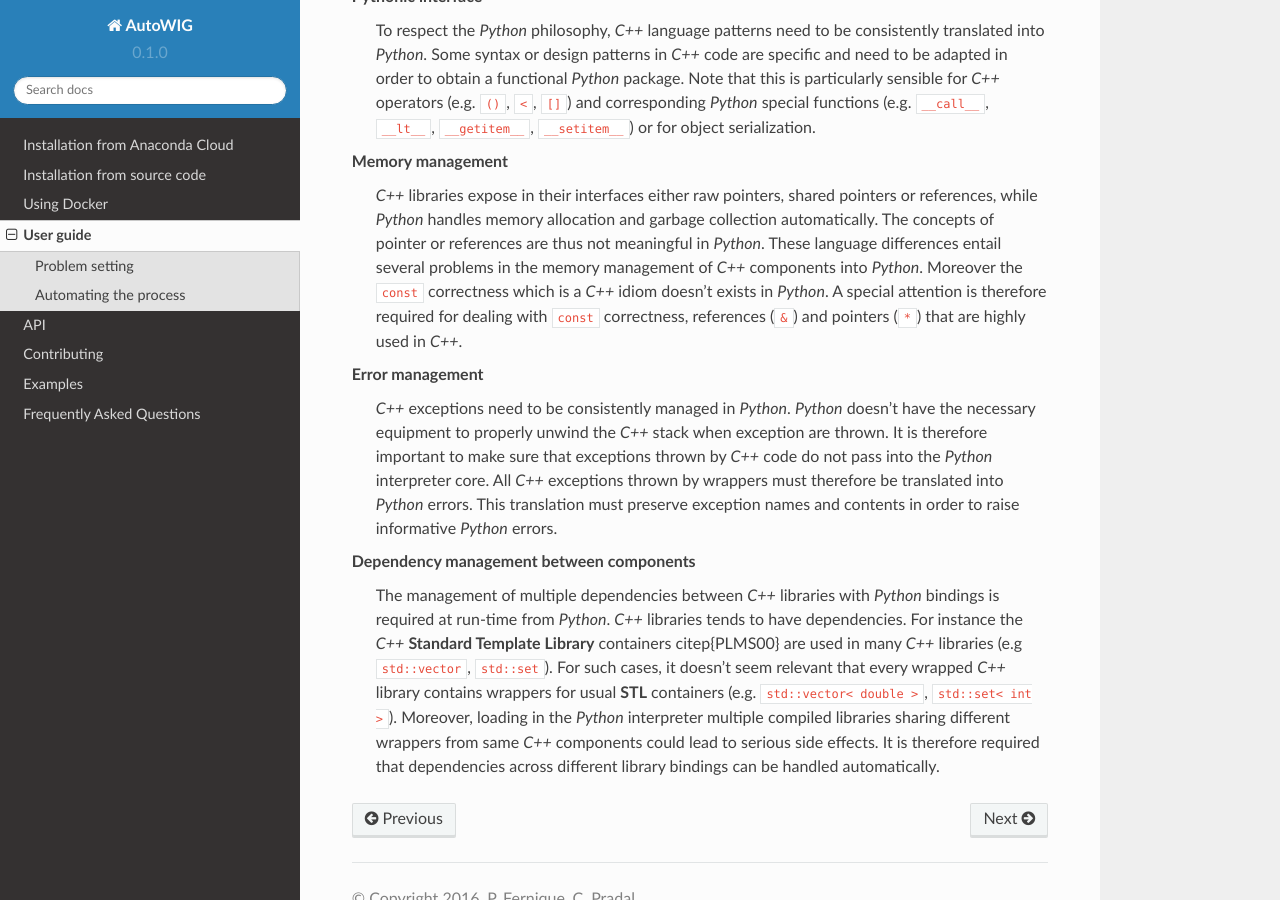
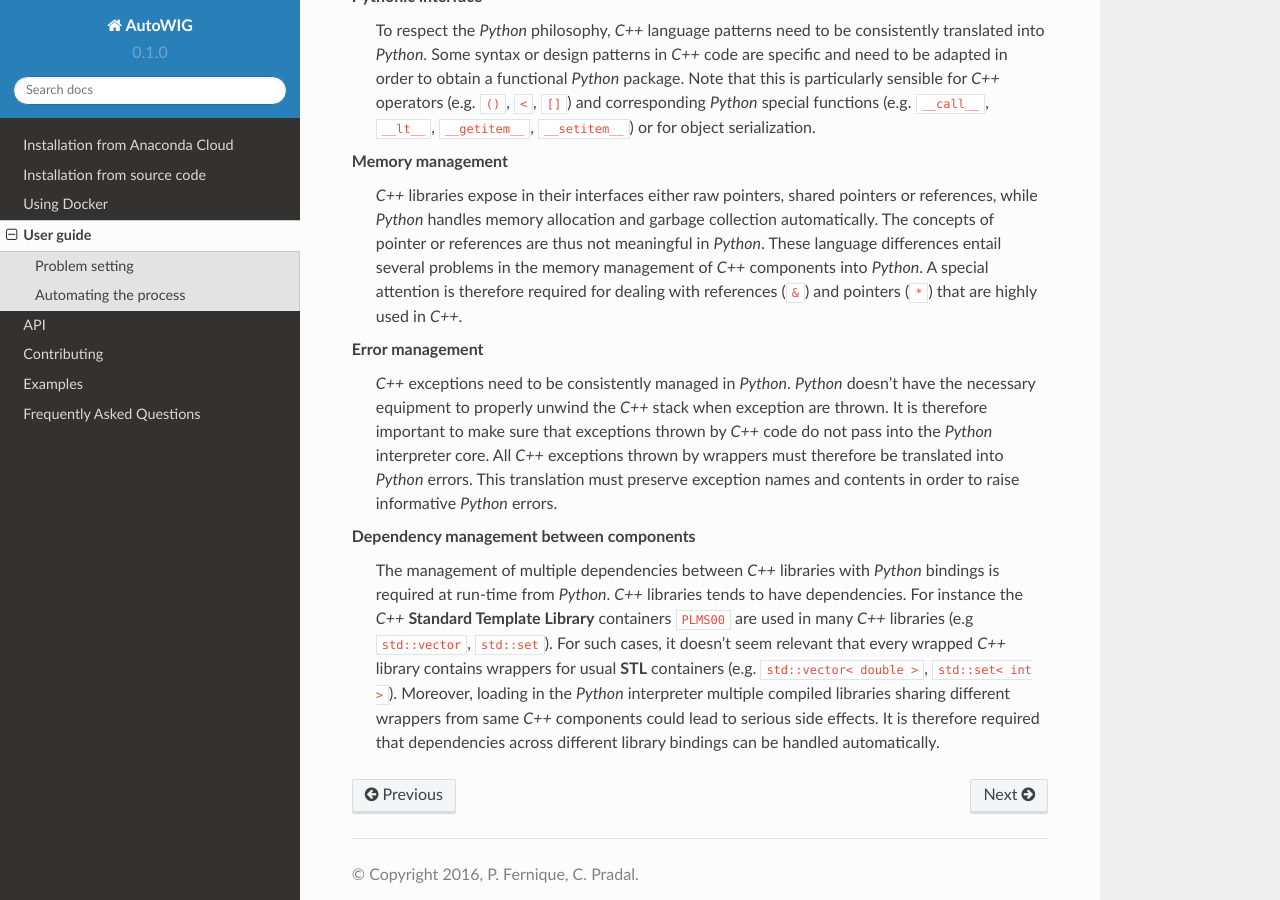
Before and after one commit to StatisKit/AutoWIG, a Sphinx documentation site: the page built from doc/user_guide.rst, in a window 1280 px wide and 900 px high, scrolled down 927 px. Built offline with Sphinx 7.4.7 and the Read the Docs theme 2.0.0, drawn with Linux system fonts in a browser that asks for light colours; cross-references to code outside the pages are shown as plain code.

Commit message:
Update user_guide.rst

```diff
--- a/doc/user_guide.rst
+++ b/doc/user_guide.rst
@@ -37,8 +37,7 @@ Memory management
     *C++* libraries expose in their interfaces either raw pointers, shared pointers or references, while *Python* handles memory allocation and garbage collection automatically.
     The concepts of pointer or references are thus not meaningful in *Python*.
     These language differences entail several problems in the memory management of *C++* components into *Python*.
-    Moreover the :code:`const` correctness which is a *C++* idiom doesn't exists in *Python*.
-    A special attention is therefore required for dealing with :code:`const` correctness, references (:code:`\&`) and pointers (:code:`*`) that are highly used in *C++*.
+    A special attention is therefore required for dealing with references (:code:`&`) and pointers (:code:`*`) that are highly used in *C++*.
 
 Error management
     *C++* exceptions need to be consistently managed in *Python*.
@@ -50,7 +49,7 @@ Error management
 Dependency management between components
     The management of multiple dependencies between *C++* libraries with *Python* bindings is required at run-time from *Python*.
     *C++* libraries tends to have dependencies.
-    For instance the *C++* **Standard Template Library** containers \citep{PLMS00} are used in many *C++* libraries (e.g :code:`std::vector`, :code:`std::set`).
+    For instance the *C++* **Standard Template Library** containers :cite:`PLMS00` are used in many *C++* libraries (e.g :code:`std::vector`, :code:`std::set`).
     For such cases, it doesn't seem relevant that every wrapped *C++* library contains wrappers for usual **STL** containers (e.g. :code:`std::vector< double >`, :code:`std::set< int >`).
     Moreover, loading in the *Python* interpreter multiple compiled libraries sharing different wrappers from same *C++* components could lead to serious side effects.
     It is therefore required that dependencies across different library bindings can be handled automatically.
```
